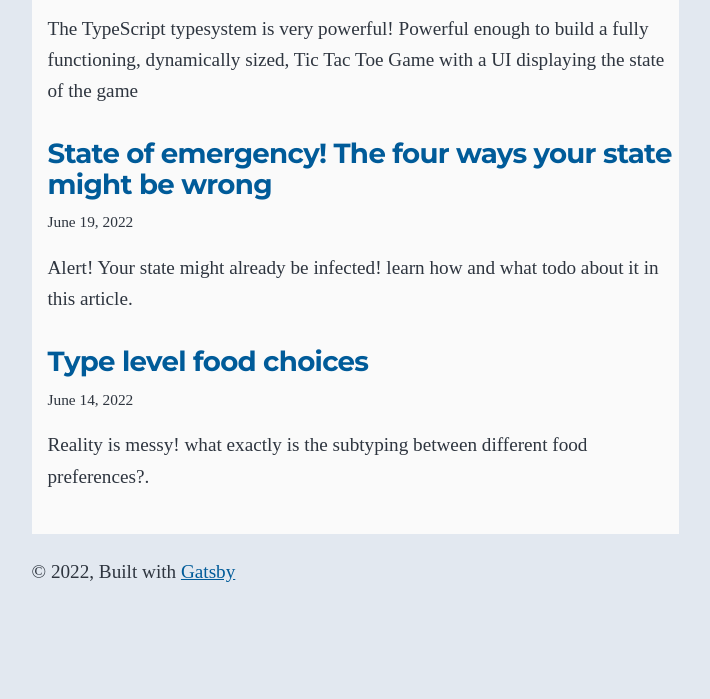
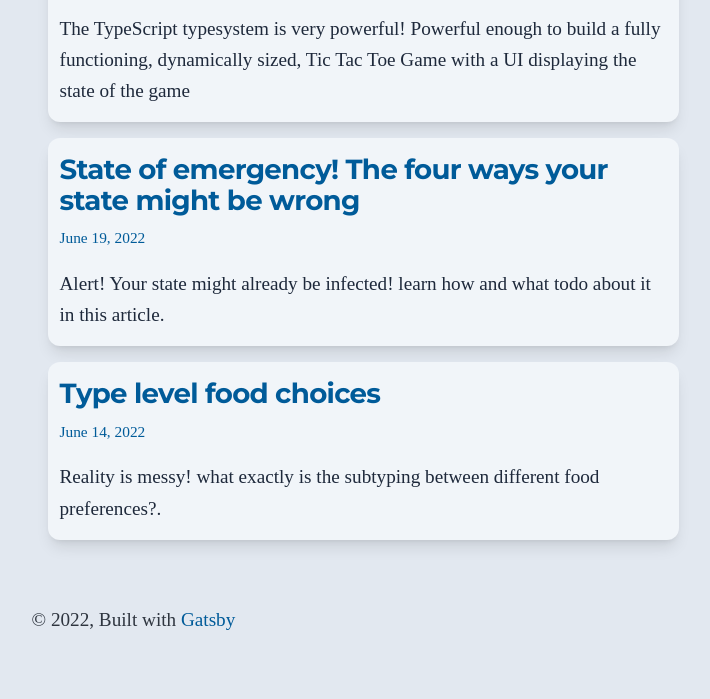
Before and after one commit to note89/note89.github.io, a Gatsby site: page / in a window 1280 px wide. Shown: the part 634-1333 px from the top of the page, without its empty margins (285-995 px from the left). Before the commit the page ends 1285 px from the top, so only its background shows below. Built offline with nearby package versions, Linux system fonts and the light colour scheme; Gatsby itself is replaced by a stand-in of ours; some packages are replaced by stand-ins of ours.

Commit message:
migrate to tailwind

```diff
--- a/gatsby-config.js
+++ b/gatsby-config.js
@@ -156,5 +156,6 @@ module.exports = {
     // this (optional) plugin enables Progressive Web App + Offline functionality
     // To learn more, visit: https://gatsby.dev/offline
     // `gatsby-plugin-offline`,
+    `gatsby-plugin-postcss`,
   ],
 }
--- /dev/null
+++ b/postcss.config.js
@@ -0,0 +1,6 @@
+module.exports = {
+  plugins: {
+    tailwindcss: {},
+    autoprefixer: {},
+  },
+}
--- /dev/null
+++ b/src/global.css
@@ -0,0 +1,3 @@
+@tailwind base;
+@tailwind components;
+@tailwind utilities;
--- a/src/pages/index.js
+++ b/src/pages/index.js
@@ -4,8 +4,8 @@ import { Link, graphql } from "gatsby"
 import Bio from "../components/bio"
 import Layout from "../components/layout"
 import Seo from "../components/seo"
-import { defineCustomElements as deckDeckGoHighlightElement } from "@deckdeckgo/highlight-code/dist/loader";
-deckDeckGoHighlightElement();
+import { defineCustomElements as deckDeckGoHighlightElement } from "@deckdeckgo/highlight-code/dist/loader"
+deckDeckGoHighlightElement()
 
 const BlogIndex = ({ data, location }) => {
   const siteTitle = data.site.siteMetadata?.title || `Title`
@@ -29,13 +29,17 @@ const BlogIndex = ({ data, location }) => {
     <Layout location={location} title={siteTitle}>
       <Seo title="All posts" />
       <Bio />
-      <div style={{background: "#fafafa", paddingTop: "10px", paddingBottom: "10px"}}>
+      <div style={{ paddingTop: "10px", paddingBottom: "10px" }}>
         <ol style={{ listStyle: `none` }}>
           {posts.map(post => {
             const title = post.frontmatter.title || post.fields.slug
 
             return (
-            <li key={post.fields.slug}>
+              <Link to={post.fields.slug} itemProp="url">
+                <li
+                  key={post.fields.slug}
+                  className="bg-slate-100 p-3 py-4 rounded-xl shadow-lg hover:bg-slate-50 cursor-pointer"
+                >
                   <article
                     className="post-list-item"
                     itemScope
@@ -43,14 +47,13 @@ const BlogIndex = ({ data, location }) => {
                   >
                     <header>
                       <h2>
-                    <Link to={post.fields.slug} itemProp="url">
                         <span itemProp="headline">{title}</span>
-                    </Link>
                       </h2>
                       <small>{post.frontmatter.date}</small>
                     </header>
                     <section>
                       <p
+                        className="text-slate-800"
                         dangerouslySetInnerHTML={{
                           __html: post.frontmatter.description || post.excerpt,
                         }}
@@ -59,6 +62,7 @@ const BlogIndex = ({ data, location }) => {
                     </section>
                   </article>
                 </li>
+              </Link>
             )
           })}
         </ol>
--- /dev/null
+++ b/src/pages/next-course-iframe.tsx
@@ -0,0 +1,5 @@
+import * as React from "react"
+
+export default function Component() {
+  return "Hello world"
+}
--- a/src/style.css
+++ b/src/style.css
@@ -274,14 +274,6 @@ a:focus {
   margin: 0;
 }
 
-.post-list-item {
-  margin-bottom: var(--spacing-8);
-  margin-top: var(--spacing-8);
-}
-
-.post-list-item p {
-  margin-bottom: var(--spacing-0);
-}
 
 .post-list-item h2 {
   font-size: var(--fontSize-4);
--- /dev/null
+++ b/tailwind.config.js
@@ -0,0 +1,11 @@
+/** @type {import('tailwindcss').Config} */
+module.exports = {
+  content: [
+    "./src/pages/**/*.{js,jsx,ts,tsx}",
+    "./src/components/**/*.{js,jsx,ts,tsx}",
+  ],
+  theme: {
+    extend: {},
+  },
+  plugins: [require("@tailwindcss/typography")],
+}
```
Also changed, not shown: gatsby-browser.js (+6 -2 lines), package.json (+6 -1 lines), 1 other file. Lines whose indentation alone changed are shown as unchanged.
